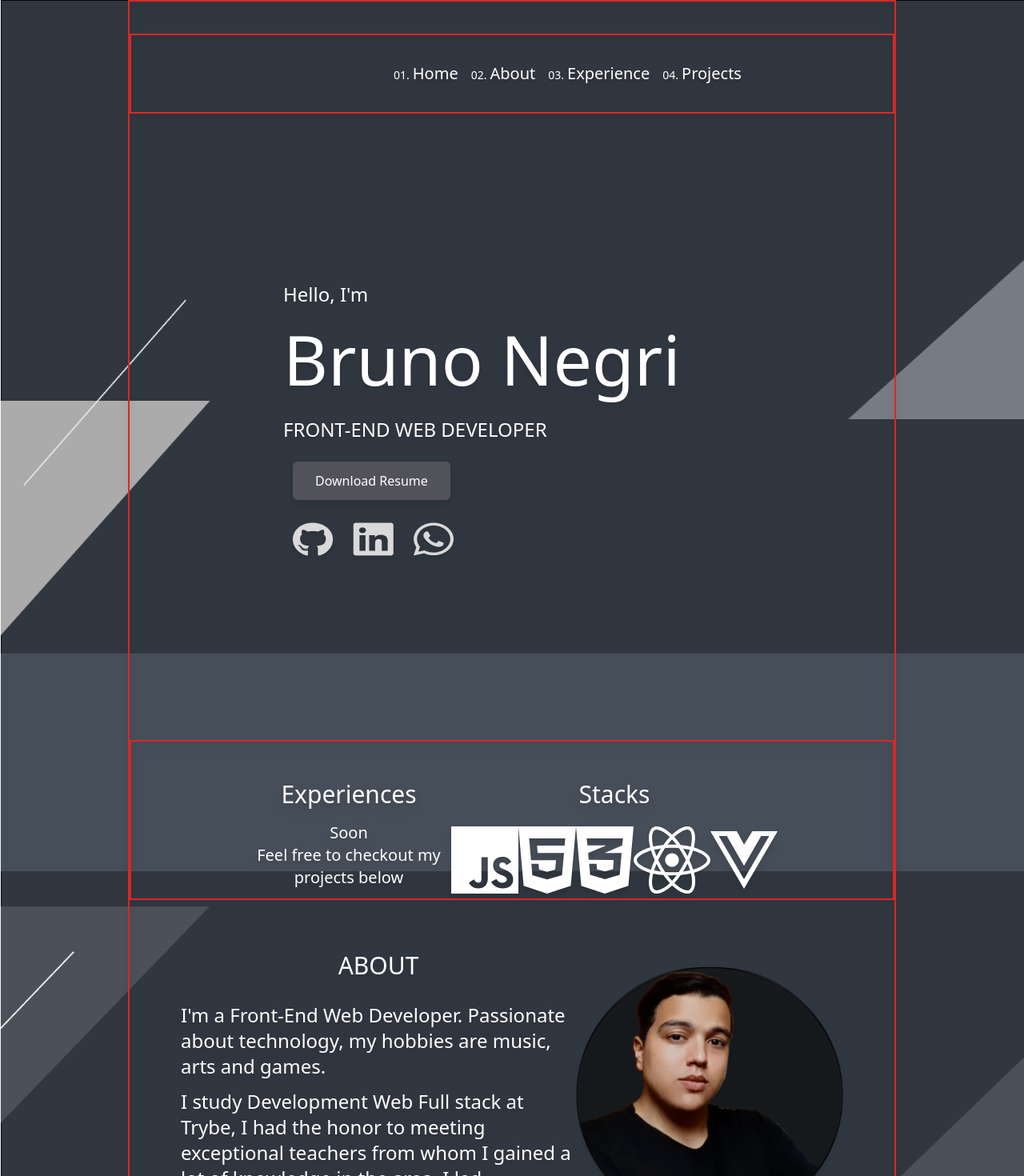
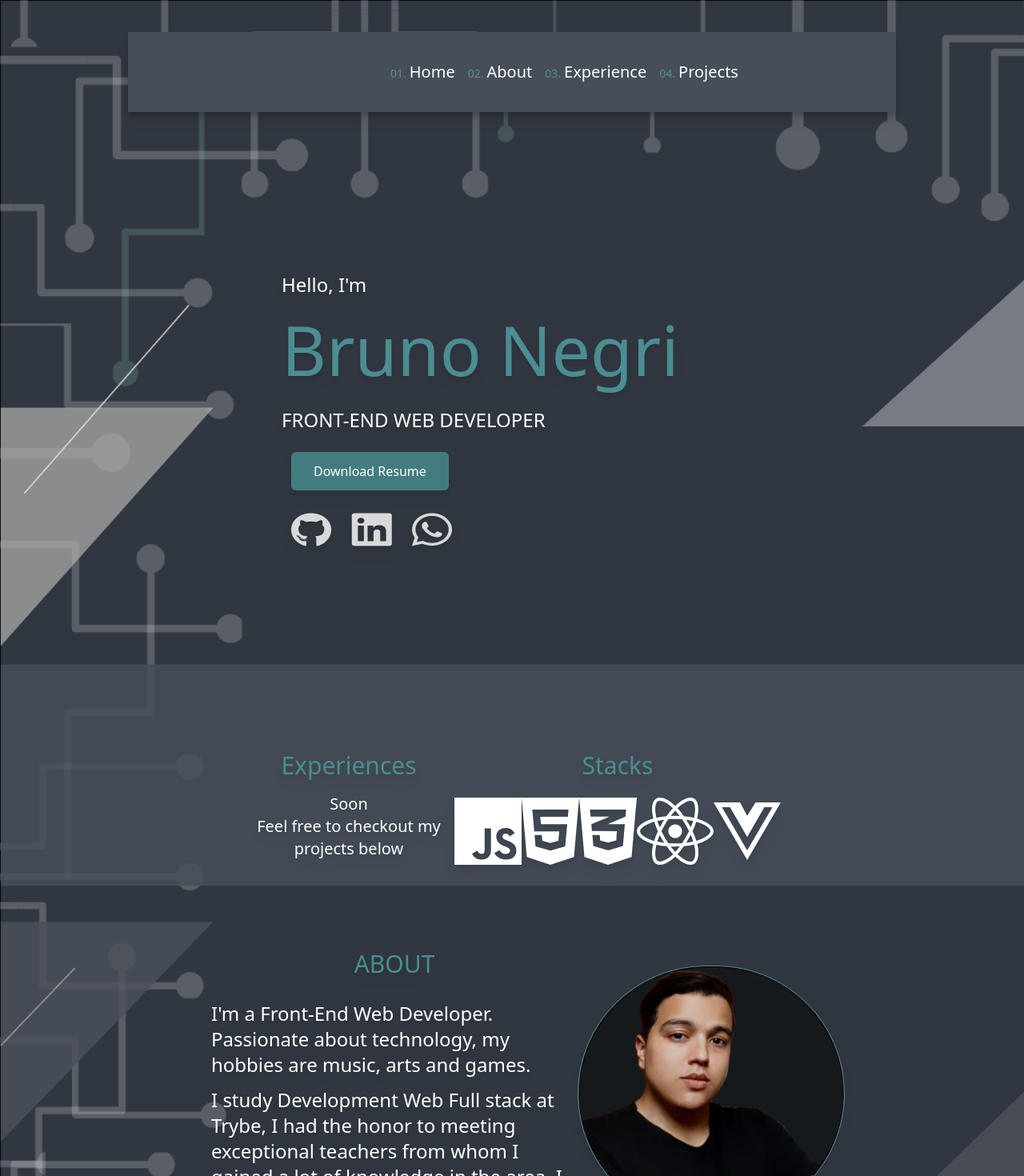
Before and after one commit to brunonegri/Portfolio-v2.0, a React (Create React App) app in the folder portifolio-react/: page / in a window 1280 px wide. Shown: the top 1470 px of the page at 80% size. Built offline with nearby package versions, Linux system fonts and the light colour scheme.

Commit message:
style: Change Background

```diff
--- a/portifolio-react/src/components/About.jsx
+++ b/portifolio-react/src/components/About.jsx
@@ -6,10 +6,10 @@ import Brnpic from '../data/images/Brnpic.png'
 function About () {
 	const Iam = "I'm"
 	return (
-		<div className='flex h-[400px] justify-center mx-16 mt-16 '>
+		<div className='flex h-[400px] justify-center mx-16 mt-[100px] '>
 			<div className='flex h-full justify-between align-middle'>
-				<div className='w-[60%] text-white '>
-					<h1 className='text-3xl text-center mb-7'>ABOUT</h1>
+				<div className='w-[60%] ml-10 text-white '>
+					<h1 className='text-3xl text-center mb-7 text-[#4b8d91]'>ABOUT</h1>
 					<p className='text-2xl'>
 						<p className='mb-3'>
 							{`${Iam} a Front-End Web Developer. Passionate about technology, my
@@ -24,7 +24,7 @@ function About () {
 					</p>
 				</div>
 				<img
-					className='h-80 rounded mt-5 mx-auto'
+					className='h-80 rounded-full border border-[#588E91] mt-5 mx-auto'
 					src={Brnpic}
 					alt='BrunoPic'
 				/>
--- a/portifolio-react/src/components/Experience.jsx
+++ b/portifolio-react/src/components/Experience.jsx
@@ -10,23 +10,23 @@ import {
 
 function Experience () {
 	return (
-		<section className='flex flex-col justify-center w-full border-red-600 border-2 '>
-			<div className='flex mt-12 justify-between mx-36 align-middle'>
+		<section className='flex flex-col justify-center w-full '>
+			<div className='flex mt-[250px] justify-between mx-36 align-middle'>
 				<div className='text-white text-center'>
-					<h1 className=' mb-4 justify-center text-3xl'>Experiences</h1>
+					<h1 className=' mb-4 justify-center text-3xl text-[#4b8d91]'>Experiences</h1>
 					<p className='text-xl'>Soon</p>
 					<p className='text-xl'>Feel free to checkout my projects below</p>
 				</div>
 				<div className='flex flex-col flex-nowrap'>
-					<h1 className=' mb-4 justify-center text-3xl text-center text-white'>
+					<h1 className=' mb-4 justify-center text-3xl text-center text-[#4b8d91]'>
 						Stacks
 					</h1>
 					<div className='flex flex-nowrap align-middle'>
-						<FontAwesomeIcon icon={faJs} className='h-24 text-white' />
-						<FontAwesomeIcon icon={faHtml5} className='h-24 text-white' />
-						<FontAwesomeIcon icon={faCss3Alt} className='h-24 text-white' />
-						<FontAwesomeIcon icon={faReact} className='h-24 text-white' />
-						<FontAwesomeIcon icon={faVuejs} className='h-24 text-white' />
+						<FontAwesomeIcon icon={faJs} className='h-24 text-white hover:text-[#437c80] hover:h-28' />
+						<FontAwesomeIcon icon={faHtml5} className='h-24 text-white hover:text-[#437c80] hover:h-28' />
+						<FontAwesomeIcon icon={faCss3Alt} className='h-24 text-white hover:text-[#437c80] hover:h-28' />
+						<FontAwesomeIcon icon={faReact} className='h-24 text-white hover:text-[#437c80] hover:h-28' />
+						<FontAwesomeIcon icon={faVuejs} className='h-24 text-white hover:text-[#437c80] hover:h-28' />
 						{/* <img src={faJs} alt="stacks" /> */}
 					</div>
 				</div>
--- a/portifolio-react/src/components/Header.jsx
+++ b/portifolio-react/src/components/Header.jsx
@@ -4,28 +4,28 @@ import GifBnWhite from '../data/images/GifBnWhite.gif'
 
 function Header () {
 	return (
-		<header className='flex w-full justify-center h-[100px] z-10 fixed drop-shadow-lg border-red-600 border-2 mt-10'>
+		<header className='flex w-full justify-center h-[100px] z-10 drop-shadow-lg bg-[#464E59] mt-10'>
 			<div className='px-60 flex justify-between items-center w-full h-full'>
 				<img className='h-20' src={GifBnWhite} alt='Logo Bruno Negri' />
 				<nav className='flex text-white'>
 					<a href='#apresentação'>
 						<p className='mx-2 text-xl'>
-							<span className='mr-1 text-sm'>01.</span>Home
+							<span className='mr-1 text-sm text-[#588e91]'>01.</span>Home
 						</p>
 					</a>
 					<a href='#Hardskill'>
 						<p className='mx-2 text-xl'>
-							<span className='mr-1 text-sm'>02.</span>About
+							<span className='mr-1 text-sm text-[#588e91]'>02.</span>About
 						</p>
 					</a>
 					<a href='#Softskill'>
 						<p className='mx-2 text-xl'>
-							<span className='mr-1 text-sm'>03.</span>Experience
+							<span className='mr-1 text-sm text-[#588e91]'>03.</span>Experience
 						</p>
 					</a>
 					<a href='#Social'>
-						<p className='mx-2 text-xl'>
-							<span className='mr-1 text-sm'>04.</span>Projects
+						<p className='mx-2 text-xl '>
+							<span className='mr-1 text-sm text-[#588e91]'>04.</span>Projects
 						</p>
 					</a>
 				</nav>
--- a/portifolio-react/src/components/Hero.jsx
+++ b/portifolio-react/src/components/Hero.jsx
@@ -6,16 +6,16 @@ import Whatsapp from '../data/images/Whatsapp.png'
 function Hero () {
 	const Iam = "Hello, I'm"
 	return (
-		<section className='mt-[350px]'>
-			<div className='mx-48 my-56'>
+		<section className='mt-[200px]'>
+			<div className='mx-48'>
 				<div>
 					<p className='text-2xl text-white'>{Iam}</p>
-					<h4 className='text-[86px] text-white'>Bruno Negri</h4>
+					<h4 className='text-[86px] text-[#4b8d91]'>Bruno Negri</h4>
 					<p className='text-2xl text-white mt-2'>
           FRONT-END WEB DEVELOPER
 					</p>
 				</div>
-				<button className="px-7 py-3 bg-zinc-600 rounded-md text-white ml-3 mt-6">
+				<button className="px-7 py-3 bg-[#437c80] rounded-md text-white ml-3 mt-6">
           Download Resume
 				</button>
 				<div className="mt-7">
--- a/portifolio-react/src/components/Projects.jsx
+++ b/portifolio-react/src/components/Projects.jsx
@@ -2,7 +2,7 @@ import React from 'react'
 
 function Projects () {
 	return (
-		<section className="h-[540px] border-red-600 border-2">
+		<section className="h-[540px]">
 			<div className="flex w-full justify-center mt-10">
 				<h1>Projects</h1>
 			</div>
--- a/portifolio-react/src/index.css
+++ b/portifolio-react/src/index.css
@@ -3,7 +3,7 @@
 @tailwind utilities;
 
 body {
-    background: url('./data/images/Wallpaper2.png');
+    background: url('./data/images/Wallpaper3.png');
     background-repeat: no-repeat;
     background-size: cover;
 }
--- a/portifolio-react/src/pages/Home.jsx
+++ b/portifolio-react/src/pages/Home.jsx
@@ -7,7 +7,8 @@ import Projects from '../components/Projects'
 
 function Home () {
 	return (
-		<main className="drop-shadow-lg w-9/12 mx-auto  border-red-600 border-2">
+	// border-red-600 border-2
+		<main className="drop-shadow-lg w-9/12 mx-auto ">
 			<Header />
 			<Hero />
 			<Experience />
```
Also changed, not shown: portifolio-react/src/index.js (+8 -9 lines), portifolio-react/src/data/images/Wallpaper3.png.
